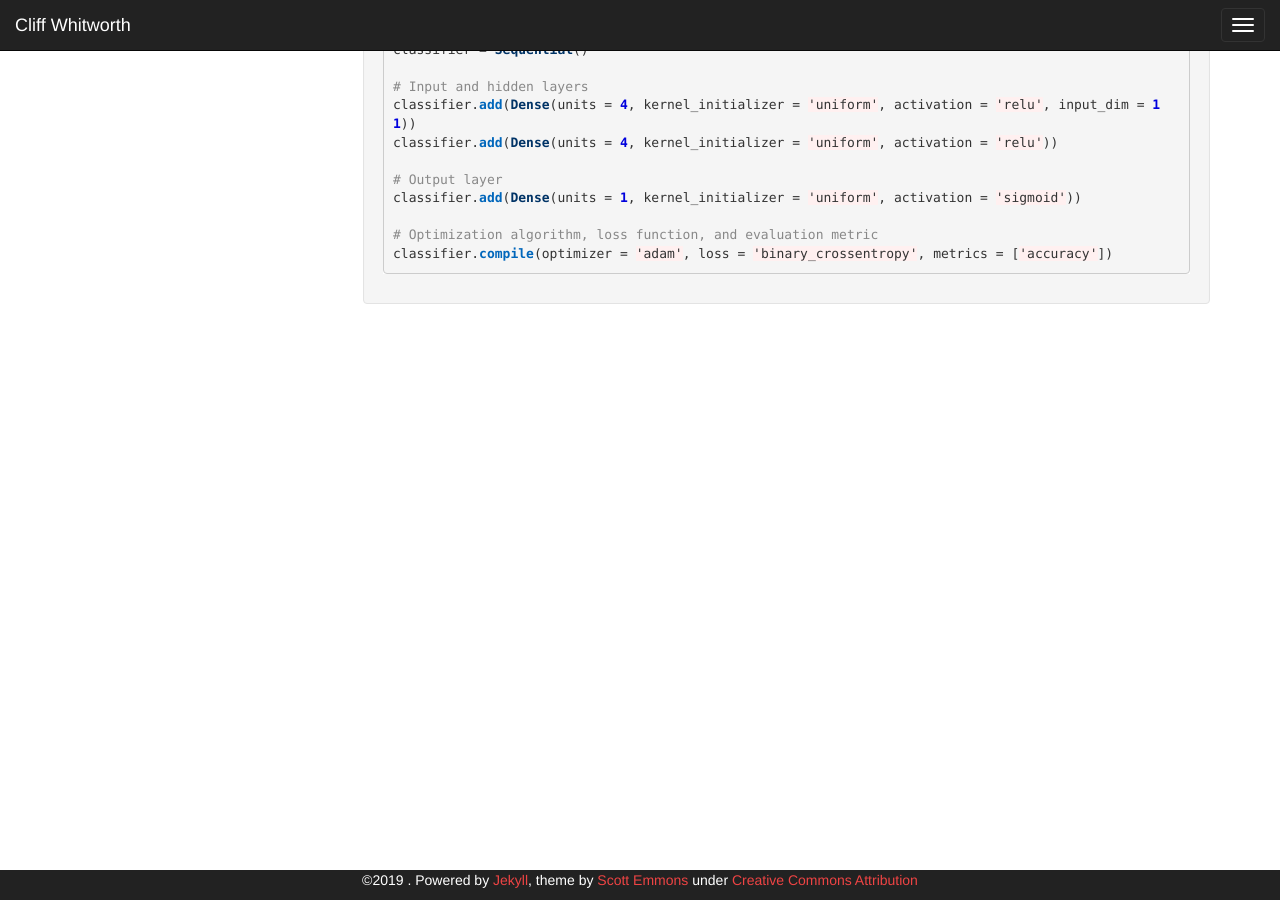
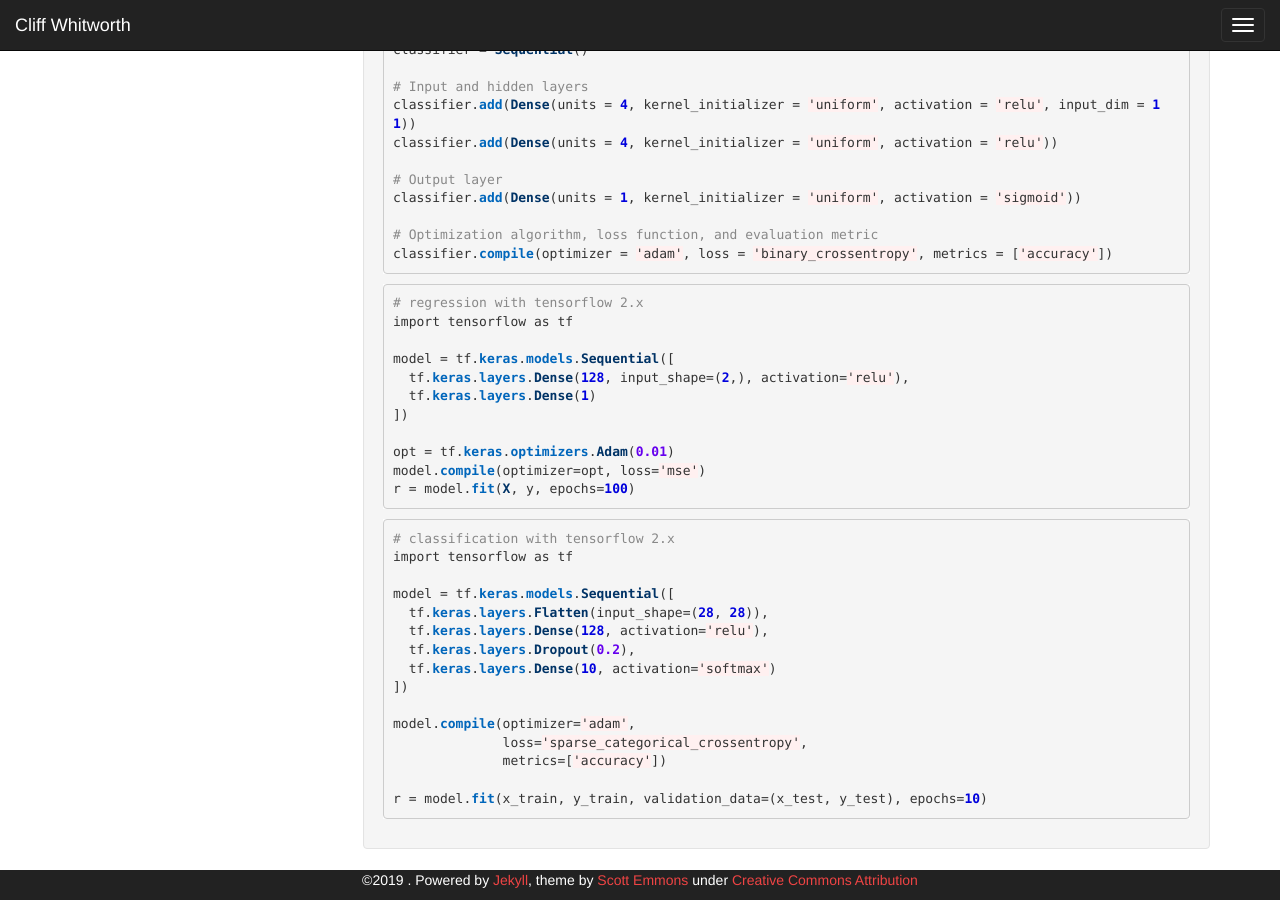
Before and after one commit to cliffwhitworth/cliffwhitworth.github.io, a Jekyll site: the page built from _posts/2018-05-07-artificial-neural-networks.markdown, in a window 1280 px wide and 900 px high, scrolled down 495 px. Built offline with Jekyll 4.4.1, drawn with Linux system fonts in a browser that asks for light colours.

Commit message:
added tensorflow ann

```diff
--- a/_posts/2018-05-07-artificial-neural-networks.markdown
+++ b/_posts/2018-05-07-artificial-neural-networks.markdown
@@ -47,3 +47,39 @@ classifier.add(Dense(units = 1, kernel_initializer = 'uniform', activation = 'si
 classifier.compile(optimizer = 'adam', loss = 'binary_crossentropy', metrics = ['accuracy'])
 
 {% endhighlight %}
+
+{% highlight ruby %}
+
+# regression with tensorflow 2.x
+import tensorflow as tf
+
+model = tf.keras.models.Sequential([
+  tf.keras.layers.Dense(128, input_shape=(2,), activation='relu'),
+  tf.keras.layers.Dense(1)
+])
+
+opt = tf.keras.optimizers.Adam(0.01)
+model.compile(optimizer=opt, loss='mse')
+r = model.fit(X, y, epochs=100)
+
+{% endhighlight %}
+
+{% highlight ruby %}
+
+# classification with tensorflow 2.x
+import tensorflow as tf
+
+model = tf.keras.models.Sequential([
+  tf.keras.layers.Flatten(input_shape=(28, 28)),
+  tf.keras.layers.Dense(128, activation='relu'),
+  tf.keras.layers.Dropout(0.2),
+  tf.keras.layers.Dense(10, activation='softmax')
+])
+
+model.compile(optimizer='adam',
+              loss='sparse_categorical_crossentropy',
+              metrics=['accuracy'])
+
+r = model.fit(x_train, y_train, validation_data=(x_test, y_test), epochs=10)
+
+{% endhighlight %}
```
